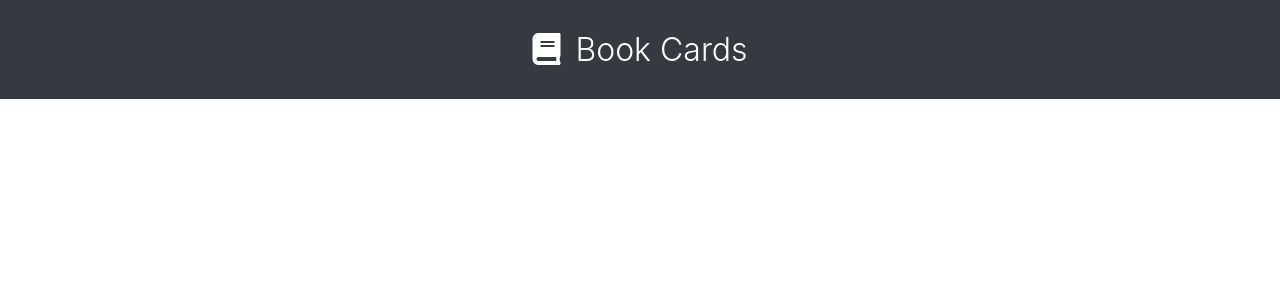
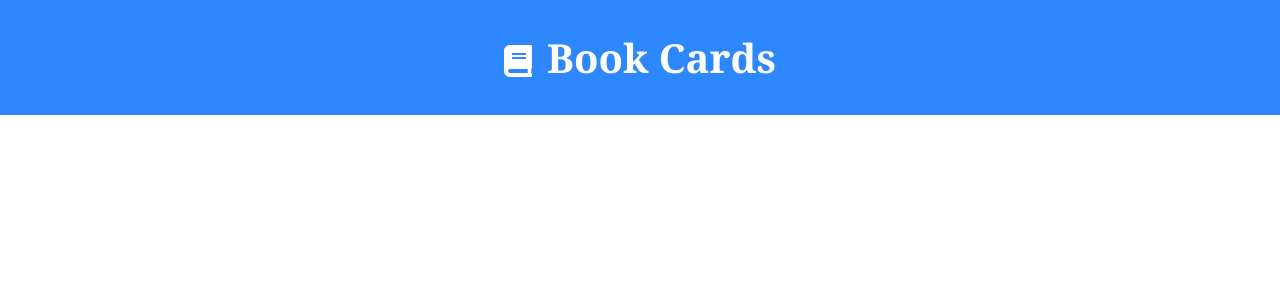
Before and after one commit to israelvarela/Google-Book-Search---MERN-App, a React (Create React App) app in the folder google-book-search/: page / in a window 1280 px wide. Shown: the top 300 px of the page. Built offline with nearby package versions, Linux system fonts and the light colour scheme.

Commit message:
updated header

```diff
--- a/google-book-search/src/App.css
+++ b/google-book-search/src/App.css
@@ -45,7 +45,7 @@
 
 header {
   padding: 30px 0 30px 0;
-  background: #343a40;
+  background: #2D88FF;
   color: #fff;
   text-align: center;
 }
@@ -53,5 +53,7 @@ header {
 header h1 {
   display: inline;
   margin-left: 15px;
-  font-weight: 300;
+  font-weight: 600;
+  font-family: Georgia, 'Times New Roman', Times, serif;
+  font-size: 40px;
 }
```
Also changed, not shown: 1 other file (tests, documents, lock files or other folders).
